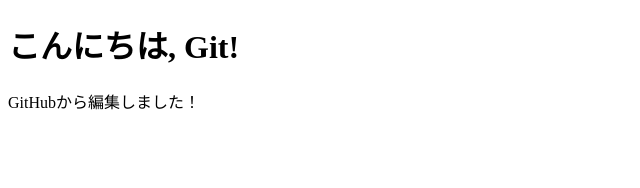
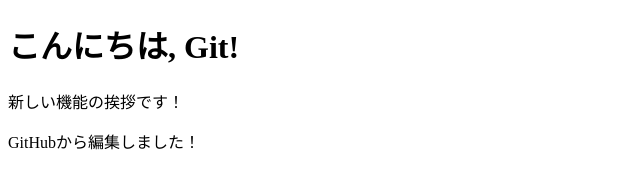
Before and after one commit to haru48/Git_Command_Tutrial, a plain HTML site: page index.html in a window 1280 px wide. Shown: the whole page, without its empty margins (0-640 px from the left). Drawn offline with Linux system fonts and the light colour scheme.

Commit message:
あいさつ文を追加！

```diff
--- a/index.html
+++ b/index.html
@@ -5,6 +5,7 @@
 </head>
 <body>
   <h1>こんにちは, Git!</h1>
+  <p>新しい機能の挨拶です！</p>
   <p>GitHubから編集しました！</p>
 </body>
 </html>
```
